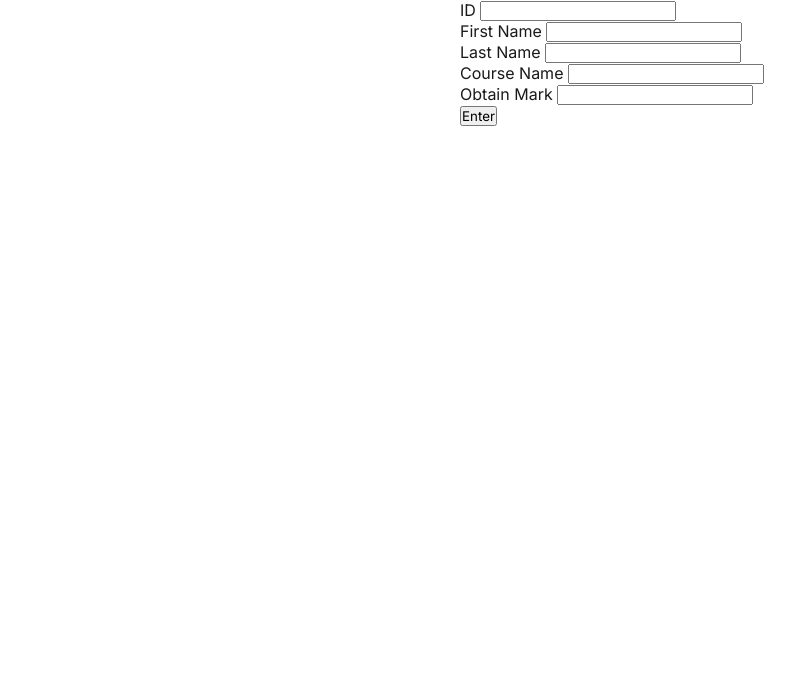
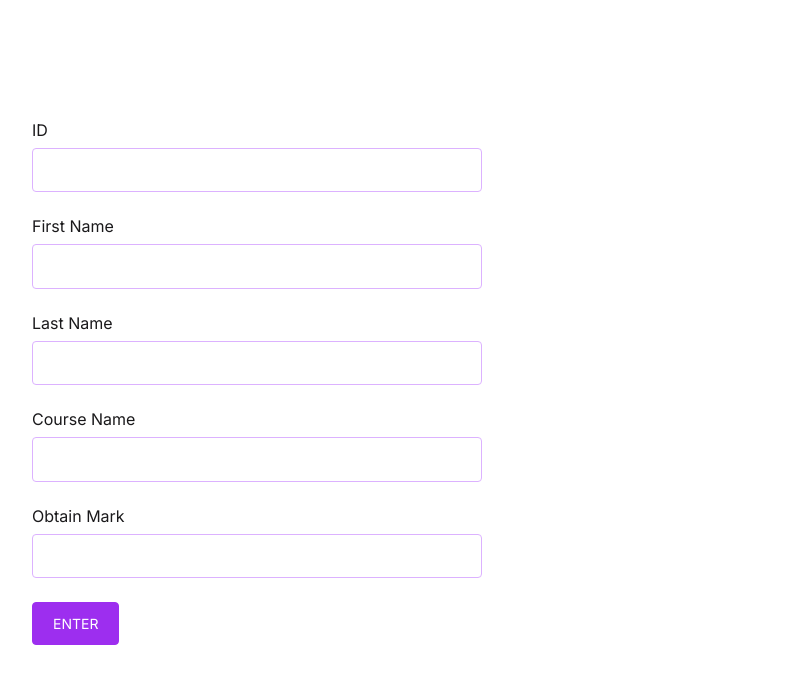
Before and after one commit to Tusar78/CGPA-Calculator, a plain HTML site: page index.html in a window 1280 px wide. Shown: the whole page, without its empty margins (28-823 px from the left). Drawn offline with Linux system fonts and the light colour scheme.

Commit message:
styles are 70% done

```diff
--- a/assets/css/style.css
+++ b/assets/css/style.css
@@ -37,8 +37,54 @@ input::placeholder {
     justify-content: center;
 }
 
-.container-fluid {
+.container {
     width: 100%;
     max-width: 1160px;
     margin: 0 48px;
 }
+
+.cgpa-section {
+    padding: 120px 0;
+}
+
+.cgpa__content {
+    width: 100%;
+    max-width: 768px;
+}
+
+.form {
+    width: 100%;
+    max-width: 450px;
+    display: flex;
+    flex-direction: column;
+    gap: 24px;
+}
+
+.form__group {
+    display: flex;
+    flex-direction: column;
+    gap: 8px;
+}
+
+.form__group label {
+    font-size: 16px;
+    font-weight: 400;
+}
+
+.form__group input {
+    padding: .825rem 1.25rem;
+    border: 1px solid #dcb2ff;
+    border-radius: 4px;
+    outline: none;
+}
+
+.button__group button {
+    padding: .75rem 1.25rem;
+    font-size: 14px;
+    font-weight: 400;
+    text-transform: uppercase;
+    border: 1px solid #9d2eef;
+    background-color: #9d2eef;
+    color: #fff;
+    border-radius: 4px;
+}
--- a/index.html
+++ b/index.html
@@ -11,7 +11,7 @@
     <section class="container-full cgpa-section">
         <div class="container">
             <div class="cgpa__content">
-                <form>
+                <form class="form">
                     <div class="form__group">
                         <label for="id">ID</label>
                         <input type="text" id="id">
```
